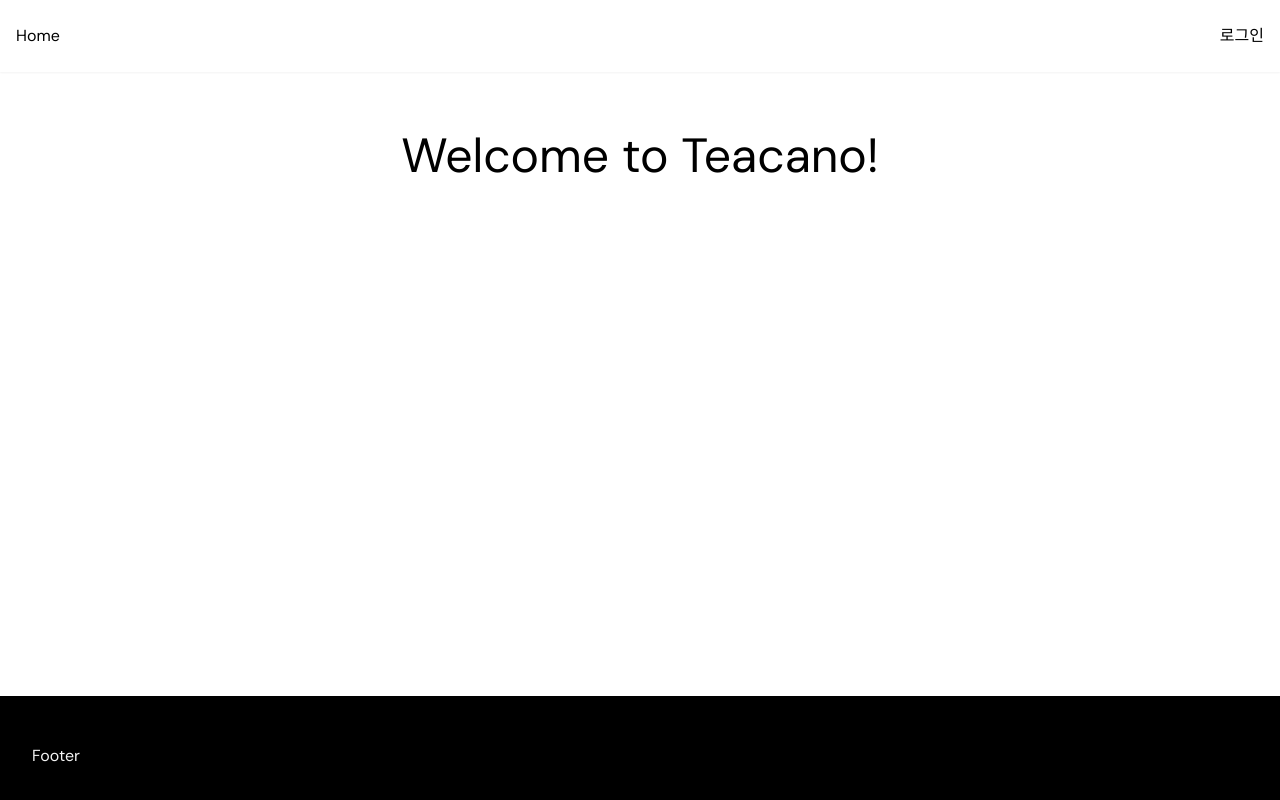
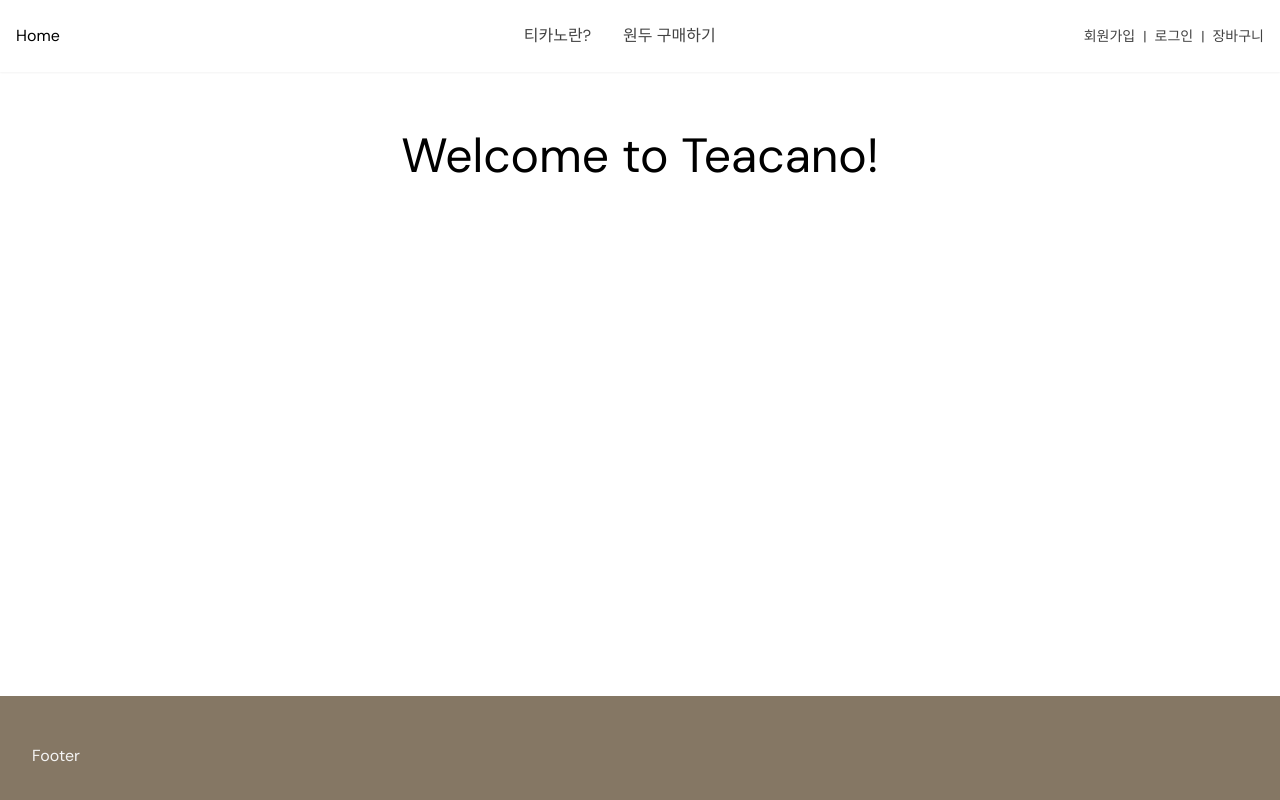
Before and after one commit to jinyoung4478/teacano-client, a React (Vite) app: page / in a window 1280 px wide. Built offline with nearby package versions, Linux system fonts and the light colour scheme.

Commit message:
Header 스타일 수정

```diff
--- a/src/components/common/Footer.tsx
+++ b/src/components/common/Footer.tsx
@@ -1,6 +1,6 @@
 export const Footer = () => {
   return (
-    <footer className="w-full bg-black text-gray-100 mt-auto">
+    <footer className="w-full bg-brand text-gray-100 mt-auto">
       <div className="w-full max-w-[1440px] px-8 mx-auto pt-4">
         <div className="w-full relative flex flex-col lg:flex-row justify-between md:items-center py-8">
           Footer
--- a/src/components/common/Header.tsx
+++ b/src/components/common/Header.tsx
@@ -1,4 +1,18 @@
 import { Link } from "react-router-dom";
+
+interface IHeaderItemProps {
+  size?: "sm" | "md" | "lg";
+  text: string;
+  className?: string;
+}
+
+const HeaderItem = ({ size = "md", text, className }: IHeaderItemProps) => {
+  return (
+    <button className={`text-gray-800 text-${size} ${className}`}>
+      {text}
+    </button>
+  );
+};
 
 export const Header = () => {
   return (
@@ -9,9 +23,27 @@ export const Header = () => {
             Home
           </Link>
         </div>
-        <Link to="/login">
-          <button>로그인</button>
-        </Link>
+        <div className="flex gap-8">
+          <Link to="/info">
+            <HeaderItem size={"lg"} text={"티카노란?"} />
+          </Link>
+          <Link to="/market">
+            <HeaderItem size={"lg"} text={"원두 구매하기"} />
+          </Link>
+        </div>
+        <div className="flex gap-2">
+          <Link to="/join">
+            <HeaderItem size={"sm"} text={"회원가입"} />
+          </Link>
+          <HeaderItem size={"sm"} text={"|"} className="text-thin" />
+          <Link to="/login">
+            <HeaderItem size={"sm"} text={"로그인"} />
+          </Link>
+          <HeaderItem size={"sm"} text={"|"} className="text-thin" />
+          <Link to="/cart">
+            <HeaderItem size={"sm"} text={"장바구니"} />
+          </Link>
+        </div>
       </div>
     </header>
   );
```
